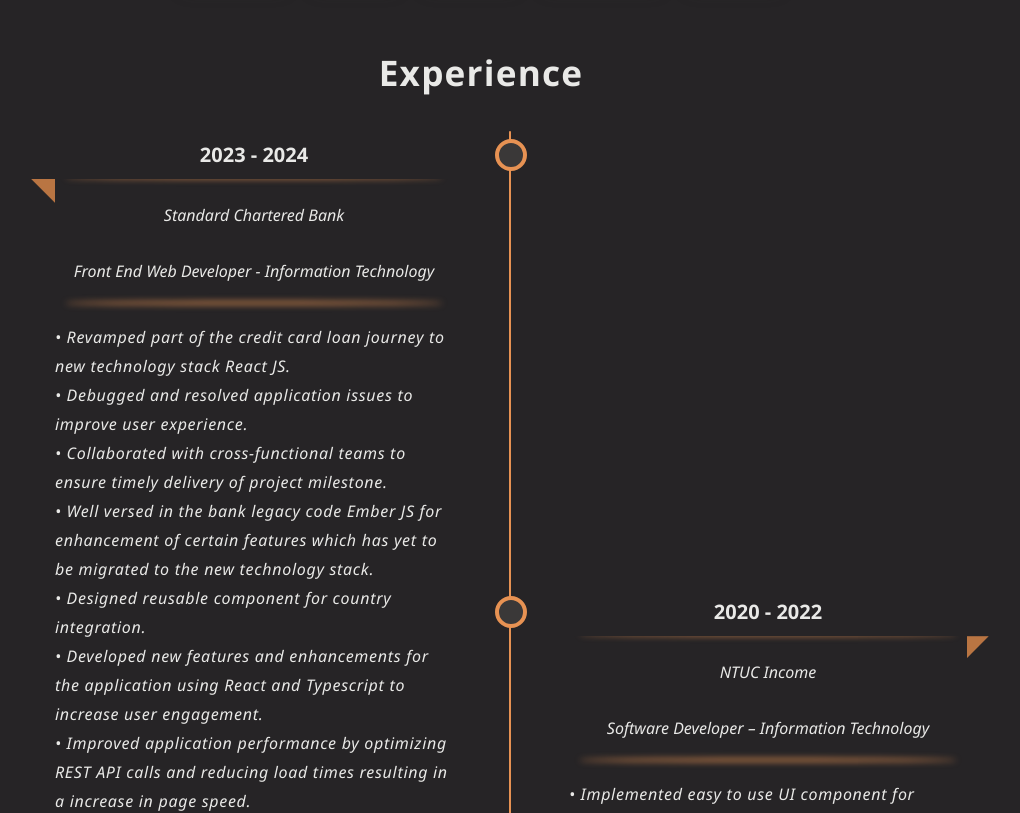
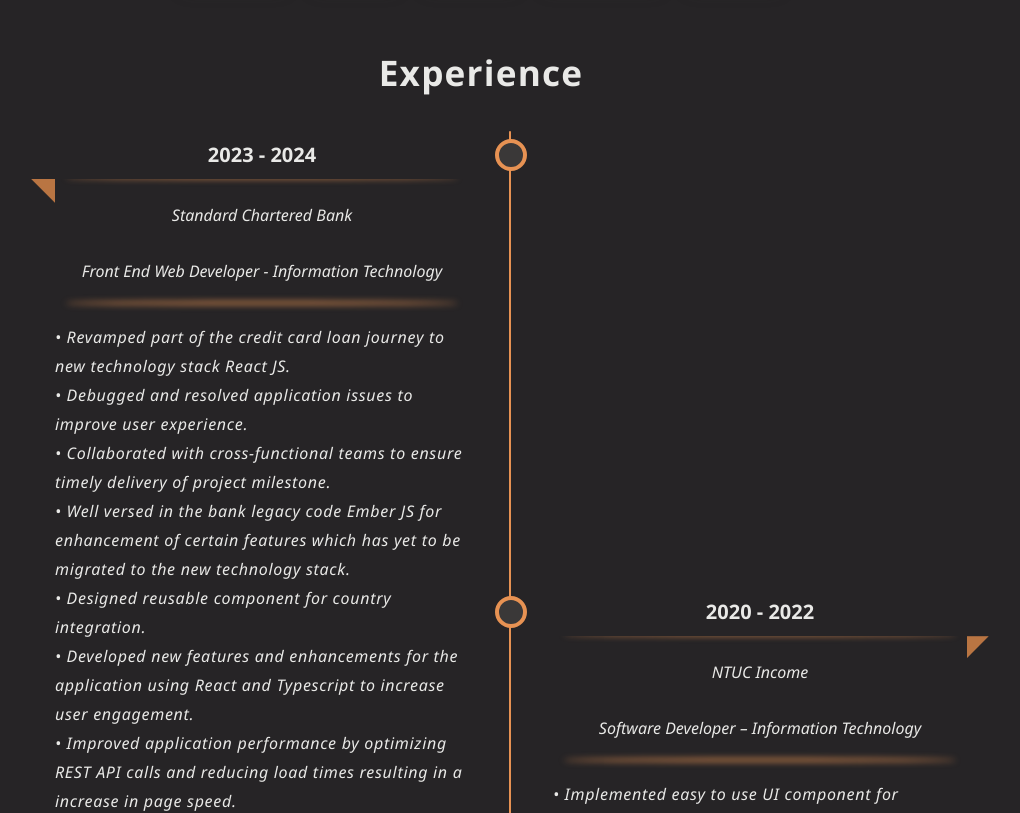
Before and after one commit to alvislim/portfolio, a React (Vite) app in the folder portfolio/: page / in a window 1280 px wide. Shown: the part 840-1653 px from the top of the page, without its empty margins (159-1179 px from the left). Built offline with nearby package versions, Linux system fonts and the light colour scheme.

Commit message:
fixed col-gap

```diff
--- a/portfolio/src/Landing/Experience/Content/index.css
+++ b/portfolio/src/Landing/Experience/Content/index.css
@@ -1,5 +1,5 @@
 .experience-container > ul {
-  --col-gap: 2rem;
+  --col-gap: 1rem;
   --row-gap: 2rem;
   --line-w: 0.25rem;
   display: grid;
```
